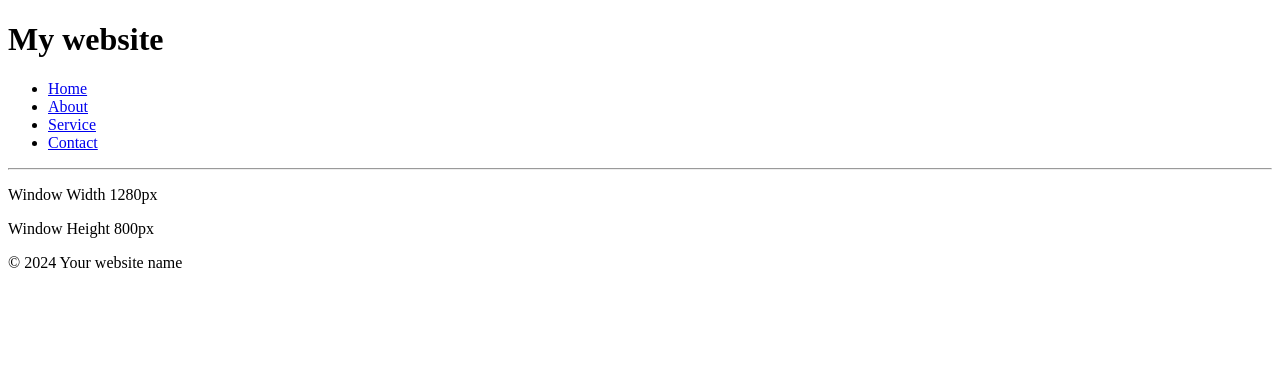
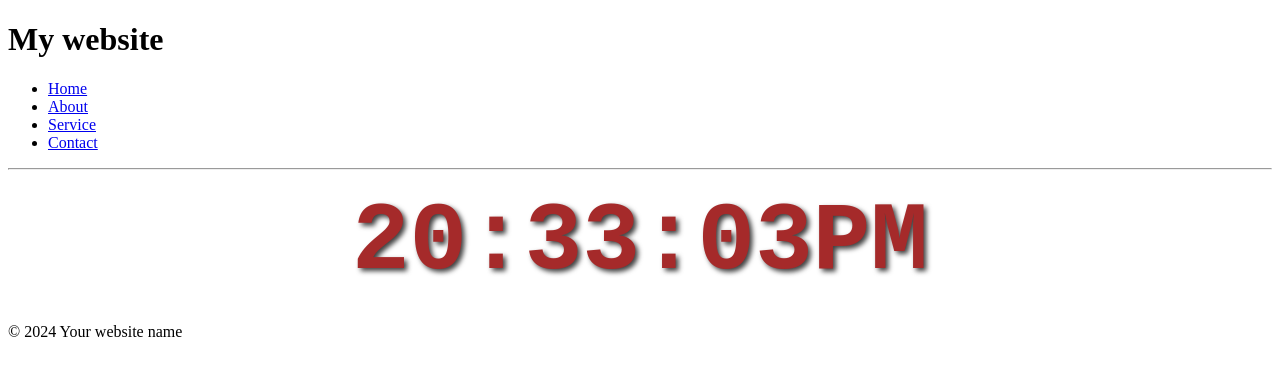
Before and after one commit to udK01/BeginnerReactProject, a React (Vite) app: page / in a window 1280 px wide. Shown: the top 376 px of the page. Built offline with nearby package versions, Linux system fonts and the light colour scheme.

Commit message:
Digital Clock With Use Effect

```diff
--- a/src/App.jsx
+++ b/src/App.jsx
@@ -1,4 +1,5 @@
 import UserGreeting from "./components/UserGreeting";
+import DigitalClock from "./components/DigitalClock";
 import MyComponent from "./components/MyComponent";
 import ColorPicker from "./components/ColorPicker";
 import ToDoList from "./components/ToDoList";
@@ -47,7 +48,7 @@ function App() {
         occupation="Self Yeeter"
       /> */}
       {/* End Cards */}
-      <MyComponent />
+      <DigitalClock />
       <Footer />
     </>
   );
--- /dev/null
+++ b/src/components/DigitalClock.jsx
@@ -0,0 +1,42 @@
+import { useEffect, useState } from "react";
+
+export default function DigitalClock() {
+  const [time, setTime] = useState(new Date());
+
+  useEffect(() => {
+    const intervalId = setInterval(() => {
+      setTime(new Date());
+    }, 1000);
+
+    // Clean-Up Function
+    return () => {
+      clearInterval(intervalId);
+    };
+  }, []);
+
+  function formatTime() {
+    const hours = time.getHours();
+    const minutes = time.getMinutes();
+    const seconds = time.getSeconds();
+
+    const meridiem = hours >= 12 ? `PM` : `AM`;
+
+    return `${padZero(hours)}:${padZero(minutes)}:${padZero(
+      seconds
+    )}${meridiem}`;
+  }
+
+  function padZero(n) {
+    return (n < 10 ? "0" : "") + n;
+  }
+
+  return (
+    <>
+      <div className="clock-container">
+        <div className="clock">
+          <span>{formatTime()}</span>
+        </div>
+      </div>
+    </>
+  );
+}
--- a/src/components/MyComponent.jsx
+++ b/src/components/MyComponent.jsx
@@ -1,34 +1,7 @@
 import { useEffect, useState } from "react";
 
 export default function MyComponent() {
-  const [width, setWidth] = useState(window.innerWidth);
-  const [height, setHeight] = useState(window.innerHeight);
-
-  useEffect(() => {
-    window.addEventListener("resize", handleResize);
-    console.log("EVENT LISTENER ADDED");
-
-    return () => {
-      window.removeEventListener("resize", handleResize);
-      console.log("EVENT LISTENER REMOVED");
-    };
-  }, []);
-
-  useEffect(() => {
-    document.title = `Size: ${width} x ${height}`;
-  }, [width, height]);
-
-  function handleResize() {
-    setWidth(window.innerWidth);
-    setHeight(window.innerHeight);
-  }
-
-  return (
-    <>
-      <p>Window Width {width}px</p>
-      <p>Window Height {height}px</p>
-    </>
-  );
+  return <></>;
 }
 
 /////////////////////////////////////////////////////////////////////////
@@ -287,4 +260,29 @@ export default function MyComponent() {
 
 // Example 7.
 
+// const [width, setWidth] = useState(window.innerWidth);
+// const [height, setHeight] = useState(window.innerHeight);
+
+// useEffect(() => {
+//   window.addEventListener("resize", handleResize);
+//   console.log("EVENT LISTENER ADDED");
+
+//   return () => {
+//     window.removeEventListener("resize", handleResize);
+//     console.log("EVENT LISTENER REMOVED");
+//   };
+// }, []);
+
+// useEffect(() => {
+//   document.title = `Size: ${width} x ${height}`;
+// }, [width, height]);
+
+// function handleResize() {
+//   setWidth(window.innerWidth);
+//   setHeight(window.innerHeight);
+// }
+
+// <p>Window Width {width}px</p>
+// <p>Window Height {height}px</p>
+
 /////////////////////////////////////////////////////////////////////////
--- a/src/index.css
+++ b/src/index.css
@@ -246,3 +246,16 @@
   font-size: 1.4rem;
   margin-left: 10px;
 }
+
+.clock-container {
+  padding: 10px 0;
+}
+
+.clock {
+  color: brown;
+  font-size: 6rem;
+  font-weight: bold;
+  text-align: center;
+  font-family: monospace;
+  text-shadow: 3px 3px 5px hsl(0, 0%, 0%, 0.75);
+}
```
